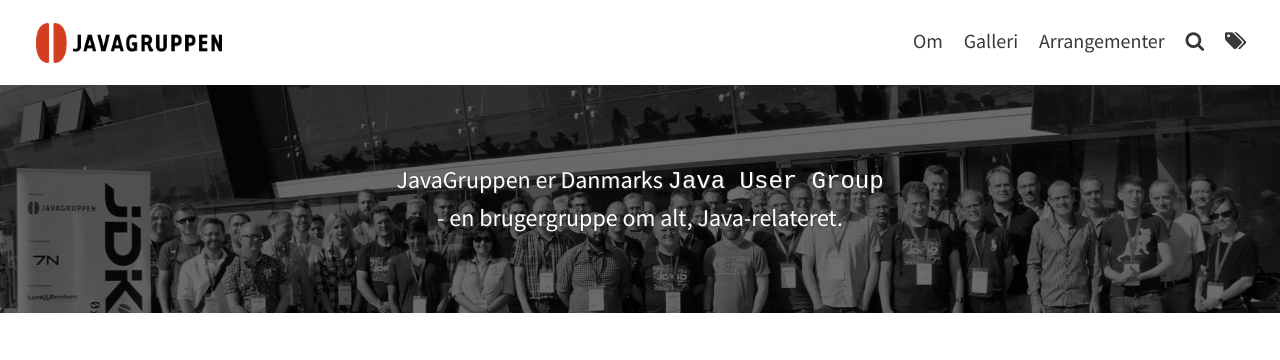
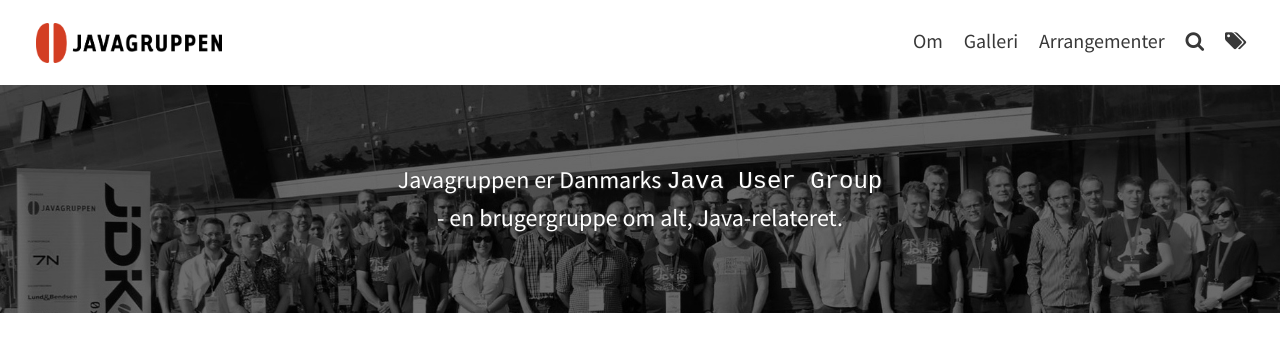
Before and after one commit to javagruppen/site, a Jekyll site: the page built from index.html, in a window 1280 px wide. Shown: the top 360 px of the page. Built offline with Jekyll 4.4.1, drawn with Linux system fonts in a browser that asks for light colours; the list of posts is cut into pages by our own code; some of the changed text lies outside the part shown.

```diff
--- a/_config.yml
+++ b/_config.yml
@@ -1,7 +1,7 @@
 # SITE CONFIGURATION
 baseurl: ""
 url: "https://javagruppen.github.io"
-title: JavaGruppen # site's title
+title: Javagruppen # site's title
 description: "Dansk Java User-group" # used by search engines
 
 # THEME-SPECIFIC CONFIGURATION
@@ -14,10 +14,10 @@ theme_settings:
 
   # Header and footer text
   header_text: > #two or three lines to describe your site
-     <p>JavaGruppen er Danmarks <code>Java User Group</code> <br> - en brugergruppe om alt, Java-relateret.</p>
+     <p>Javagruppen er Danmarks <code>Java User Group</code> <br> - en brugergruppe om alt, Java-relateret.</p>
   header_text_feature_image: assets/img/topbanner.jpg
   footer_text: >
-   JavaGruppen på <a href="https://twitter.com/">Twitter</a> og <a href="https://facebook.com/">Facebook</a>
+   Javagruppen på <a href="https://twitter.com/">Twitter</a> og <a href="https://facebook.com/">Facebook</a>
 
   # Icons
   rss: true  # Make sure you created a feed.xml with feed.xml layout
```
Also changed, not shown: pages/about.md (+1 -1 lines).
